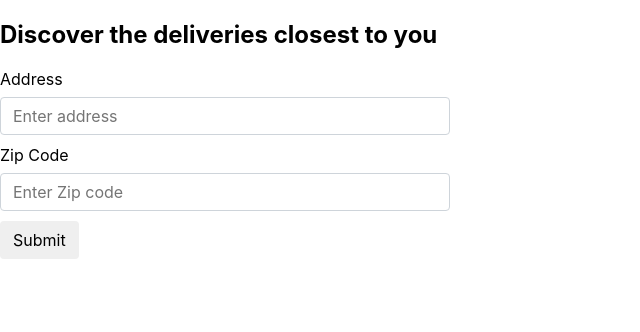
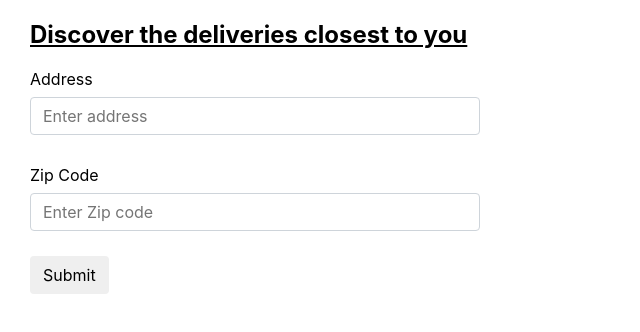
Before and after one commit to sapirhamtzani/sapir-delivery-client, a React (Create React App) app: page / in a window 1280 px wide. Shown: the top 332 px of the page, without its empty margins (0-640 px from the left). Built offline with nearby package versions, Linux system fonts and the light colour scheme; no server answers.

Commit message:
add css changes

```diff
--- a/src/Component/Admin/Admin.css
+++ b/src/Component/Admin/Admin.css
@@ -20,7 +20,7 @@
   cursor: pointer;
 }
 
-.btn {
+.btnAdmin {
   display: inline-block;
   font-weight: 400;
   text-align: center;
--- a/src/Component/Admin/Admin.js
+++ b/src/Component/Admin/Admin.js
@@ -50,7 +50,7 @@ class Admin extends Component {
         <div className="buttonContainerAdmin">
           <button
             type="submit"
-            className="btn btn-primary"
+            className="btnAdmin btn-primary"
             onClick={() => this.moveToNewMethodPage()}
           >
             Add new Method
--- a/src/Component/Form/Form.css
+++ b/src/Component/Form/Form.css
@@ -23,8 +23,8 @@ input {
   inline-size: 450px;
 }
 
-form-group {
-  margin-bottom: 20px;
+.form-group {
+  margin-bottom: 30px;
   margin-top: 20px;
 }
 
@@ -33,7 +33,7 @@ form-group {
 }
 
 .btn {
-  /*margin-left: -600px;*/
+  margin-top: -5px;
   display: inline-block;
   font-weight: 400;
   text-align: center;
@@ -75,3 +75,18 @@ textarea {
   align-items: flex-start;
   justify-content: flex-end;
 }
+
+.methodListContainer {
+  width: 800px;
+  margin: auto;
+  margin-top: 41px;
+  margin-bottom: 38px;
+}
+
+.headlineForm {
+  text-decoration: underline;
+}
+
+.form{
+  margin-left: 30px;
+}
--- a/src/Component/Form/Form.js
+++ b/src/Component/Form/Form.js
@@ -1,6 +1,4 @@
 import React, { Component } from 'react';
-import { Autocomplete } from '@material-ui/lab';
-import { TextField } from '@material-ui/core';
 import MethodsList from '../MethodsList/MethodsList';
 import './Form.css';
 
@@ -74,29 +72,11 @@ class Form extends Component {
 
   render() {
     return (
-      <div className="Form">
+      <div className="form">
         <div>
           <div className="headlineForm">
             <h2>Discover the deliveries closest to you</h2>
           </div>
-          {/*<Autocomplete*/}
-          {/*id="country-select-demo"*/}
-          {/*style={{ width: 300 }}*/}
-          {/*options={this.state.location}*/}
-          {/*autoHighlight*/}
-          {/*getOptionLabel={(option) => option.label}*/}
-          {/*renderInput={(params) => (*/}
-          {/*<TextField*/}
-          {/*{...params}*/}
-          {/*label="Address"*/}
-          {/*variant="outlined"*/}
-          {/*inputProps={{*/}
-          {/*...params.inputProps,*/}
-          {/*autoComplete: 'new-password', // disable autocomplete and autofill*/}
-          {/*}}*/}
-          {/*/>*/}
-          {/*)}*/}
-          {/*/>*/}
           <div className="form-group">
             <label>Address</label>
             <input
@@ -119,16 +99,18 @@ class Form extends Component {
             type="submit"
             className="btn btn-primary"
             onClick={() =>
-              this.state.address !== null
+              this.state.address && this.state.address.length > 0
                 ? this.handleSubmit()
-                : alert('address cant be empty')
+                : alert('address field cant be empty')
             }
           >
             Submit
           </button>
         </div>
         {this.state.methodsList !== null ? (
-          <MethodsList methodsList={this.state.methodsList} />
+          <div className="methodListContainer">
+            <MethodsList methodsList={this.state.methodsList} />
+          </div>
         ) : null}
       </div>
     );
--- a/src/Component/NewMethod/NewMethod.css
+++ b/src/Component/NewMethod/NewMethod.css
@@ -8,3 +8,92 @@
   margin-top: 10px;
   margin-left: 153px;
 }
+
+.form-group-methodlist {
+  margin-bottom: 2px;
+  margin-top: 3px;
+}
+
+.formContainer {
+  height: 435px;
+  display: flex;
+  flex-direction: column;
+  align-items: flex-start;
+  justify-content: flex-end;
+}
+
+.form-control {
+  display: block;
+  width: 100%;
+  padding: 0.375rem 0.75rem;
+  font-size: 1rem;
+  line-height: 1.5;
+  color: #495057;
+  background-color: #fff;
+  background-clip: padding-box;
+  border: 1px solid #ced4da;
+  border-radius: 0.25rem;
+  transition: border-color 0.15s ease-in-out, box-shadow 0.15s ease-in-out;
+  inline-size: 450px;
+}
+
+label {
+  display: inline-block;
+  margin-bottom: 0.5rem;
+}
+
+button,
+input {
+  overflow: visible;
+}
+
+.btn:not(:disabled):not(.disabled) {
+  cursor: pointer;
+}
+
+.btn {
+  margin-top: -5px;
+  display: inline-block;
+  font-weight: 400;
+  text-align: center;
+  white-space: nowrap;
+  vertical-align: middle;
+  -webkit-user-select: none;
+  -moz-user-select: none;
+  -ms-user-select: none;
+  user-select: none;
+  border: 1px solid transparent;
+  padding: 0.375rem 0.75rem;
+  font-size: 1rem;
+  line-height: 1.5;
+  border-radius: 0.25rem;
+  transition: color 0.15s ease-in-out, background-color 0.15s ease-in-out,
+    border-color 0.15s ease-in-out, box-shadow 0.15s ease-in-out;
+}
+
+button,
+input,
+optgroup,
+select,
+textarea {
+  margin-bottom: 10px;
+  font-family: inherit;
+  border: 1px solid #d8d8d8;
+}
+
+*,
+::after,
+::before {
+  box-sizing: border-box;
+}
+
+.methodListContainer {
+  width: 800px;
+  margin: auto;
+  margin-top: 41px;
+  margin-bottom: 38px;
+}
+
+.newMethodContainer {
+  margin-left: 30px;
+}
--- a/src/Component/NewMethod/NewMethod.js
+++ b/src/Component/NewMethod/NewMethod.js
@@ -1,6 +1,5 @@
 import React, { Component } from 'react';
 import Map from '../Map/Map';
-import '../Form/Form.css';
 import './NewMethod.css';
 
 class NewMethod extends Component {
@@ -71,16 +70,23 @@ class NewMethod extends Component {
     });
   }
 
+  checkFields = () =>
+    (this.state.zipcode !== null && this.state.zipcode !== '') ||
+    (this.state.centerLat !== null &&
+      this.state.centerLat !== '' &&
+      this.state.centerLng !== null &&
+      this.state.centerLng !== '');
+
   render() {
     return (
-      <div>
+      <div className='newMethodContainer'>
         <h2>Set your method range using the map or enter a zip code</h2>
         <Map
           method={this.method}
           setLocation={(currentCircleObg) => this.setLocation(currentCircleObg)}
         />
         <div className="formContainer">
-          <div className="form-group">
+          <div className="form-group-methodlist">
             <label>Zip Code</label>
             <input
               type="text"
@@ -90,7 +96,7 @@ class NewMethod extends Component {
               onChange={(event) => this.handleChangeZipCode(event)}
             />
           </div>
-          <div className="form-group">
+          <div className="form-group-methodlist">
             <label>Name</label>
             <input
               type="text"
@@ -100,7 +106,7 @@ class NewMethod extends Component {
               onChange={(event) => this.handleChangeMethodName(event)}
             />
           </div>
-          <div className="form-group">
+          <div className="form-group-methodlist">
             <label>Rate</label>
             <input
               type="text"
@@ -110,7 +116,7 @@ class NewMethod extends Component {
               onChange={(event) => this.handleChangeRate(event)}
             />
           </div>
-          <div className="form-group">
+          <div className="form-group-methodlist">
             <label>Location</label>
             <div>
               <input
@@ -132,8 +138,7 @@ class NewMethod extends Component {
               type="submit"
               className="btn btn-primary"
               onClick={() =>
-                this.state.zipcode !== null ||
-                (this.state.centerLat !== null && this.state.centerLng !== null)
+                this.checkFields()
                   ? this.handleSubmit()
                   : alert(
                       'Must fill Zip Code or determine the range using the map'
```
